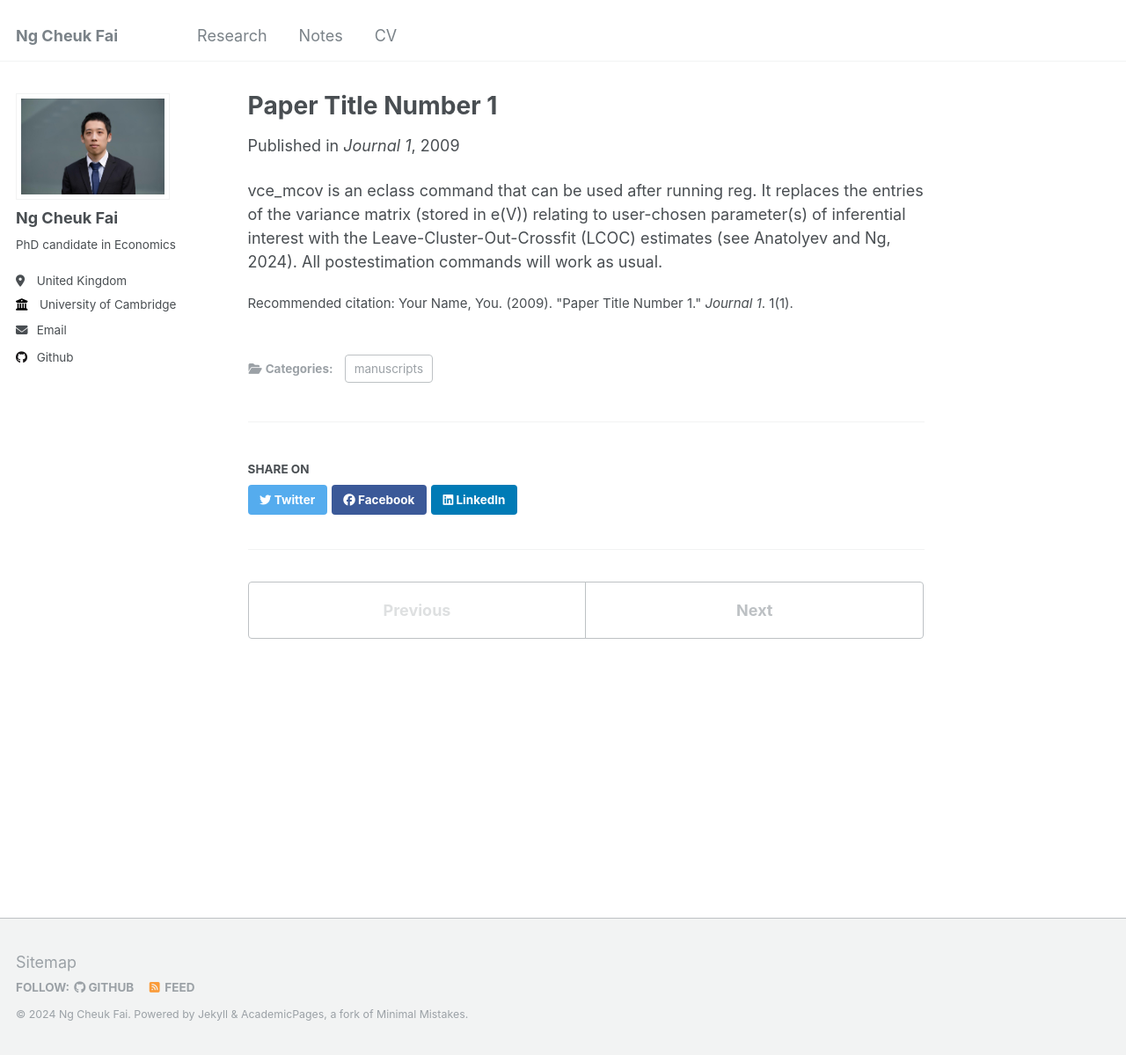
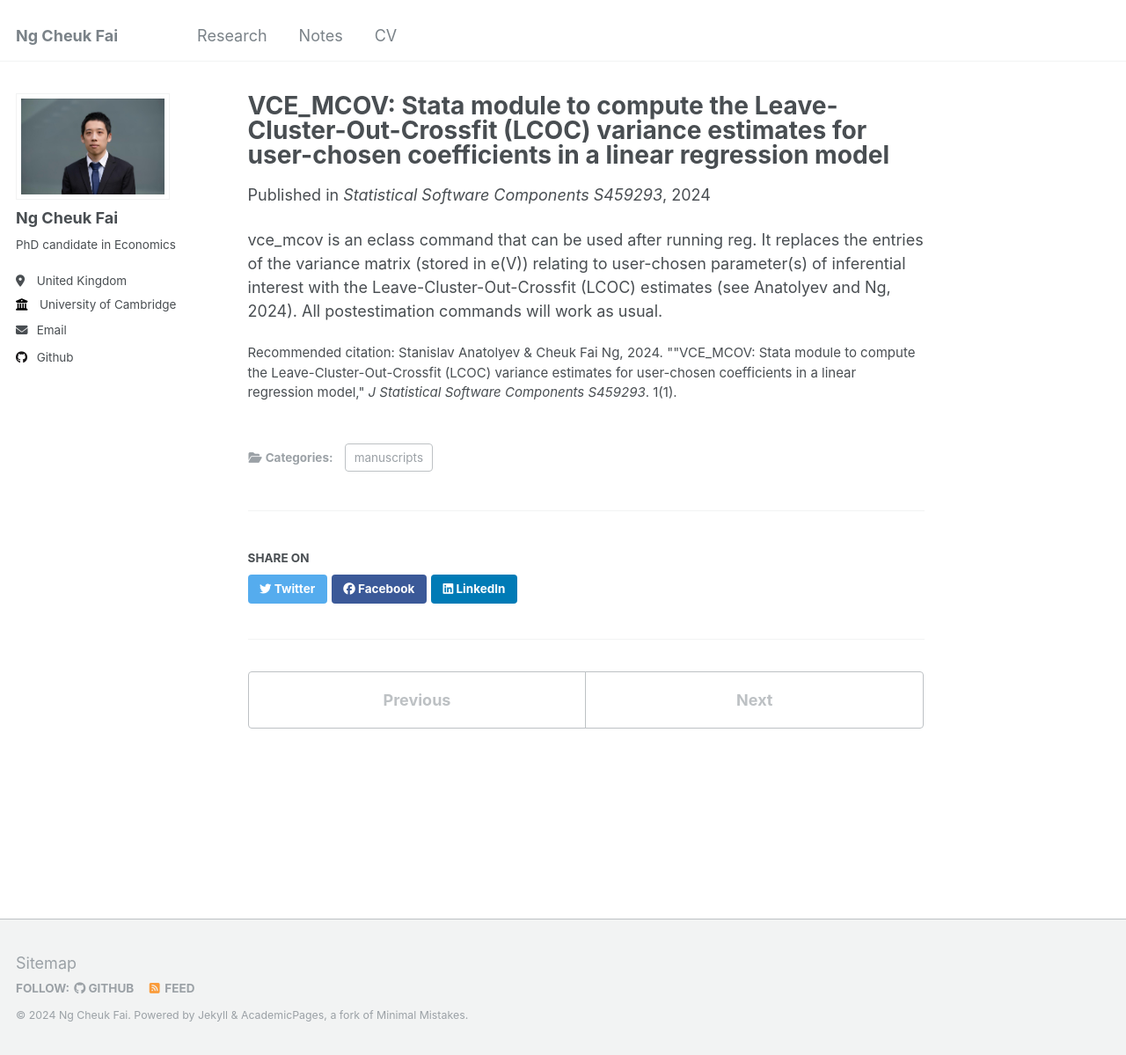
Before and after one commit to ngcheukfai/ngcheukfai.github.io, a Jekyll site: the page built from _publications/2009-10-01-paper-title-number-1.md, in a window 1280 px wide and 1199 px high. Shown: the whole window at 88% size. Built offline with Jekyll 4.4.1, drawn with Linux system fonts in a browser that asks for light colours.

Commit message:
Update 2009-10-01-paper-title-number-1.md

```diff
--- a/_publications/2009-10-01-paper-title-number-1.md
+++ b/_publications/2009-10-01-paper-title-number-1.md
@@ -1,14 +1,14 @@
 ---
-title: "Paper Title Number 1"
+title: "VCE_MCOV: Stata module to compute the Leave-Cluster-Out-Crossfit (LCOC) variance estimates for user-chosen coefficients in a linear regression model"
 collection: publications
 category: manuscripts
-permalink: /publication/2009-10-01-paper-title-number-1
-excerpt: 'This paper is about the number 1. The number 2 is left for future work.'
-date: 2009-10-01
-venue: 'Journal 1'
+permalink: /publication/VCE_MCOV
+excerpt: 'vce_mcov is an eclass command that can be used after running reg. It replaces the entries of the variance matrix (stored in e(V)) relating to user-chosen parameter(s) of inferential interest with the Leave-Cluster-Out-Crossfit (LCOC) estimates (see Anatolyev and Ng, 2024). All postestimation commands will work as usual.'
+date: 2024-02-01
+venue: 'Statistical Software Components S459293'
 #slidesurl: 'http://academicpages.github.io/files/slides1.pdf'
 #paperurl: 'http://academicpages.github.io/files/paper1.pdf'
-citation: 'Your Name, You. (2009). &quot;Paper Title Number 1.&quot; <i>Journal 1</i>. 1(1).'
+citation: 'Stanislav Anatolyev & Cheuk Fai Ng, 2024. &quot;"VCE_MCOV: Stata module to compute the Leave-Cluster-Out-Crossfit (LCOC) variance estimates for user-chosen coefficients in a linear regression model,&quot; <i>J Statistical Software Components S459293</i>. 1(1).'
 ---
 
 vce_mcov is an eclass command that can be used after running reg. It replaces the entries of the variance matrix (stored in e(V)) relating to user-chosen parameter(s) of inferential interest with the Leave-Cluster-Out-Crossfit (LCOC) estimates (see Anatolyev and Ng, 2024). All postestimation commands will work as usual.
```
